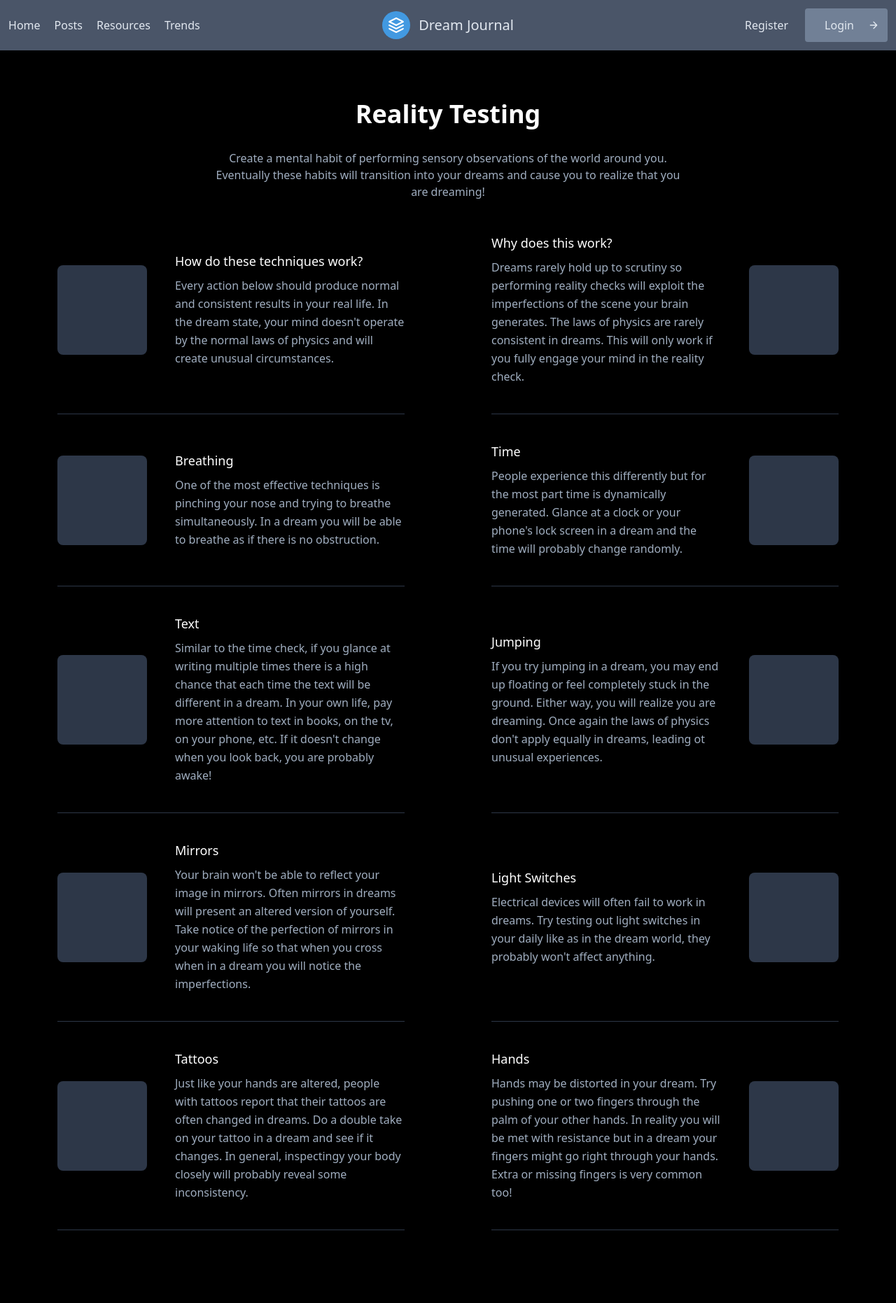
After one commit to duncanstew/dream-log, a Flask app: page /realitytesting in a window 1280 px wide. The commit adds this page. Shown: the whole page at 70% size. Run offline with Flask 2, Linux system fonts and the light colour scheme; style sheets or scripts are compiled from the project's sources.

Commit message:
resources/realitytesting v1

```diff
--- a/dream_blog/main/routes.py
+++ b/dream_blog/main/routes.py
@@ -41,4 +41,8 @@ def books():
 
 @main.route("/dreamrecall")
 def dreamrecall():
-    return render_template('dreamrecall.html', title='Books')
+    return render_template('dreamrecall.html', title='Dream Recall')
+
+@main.route("/realitytesting")
+def realitytesting():
+    return render_template('realitytesting.html', title='Reality')
--- /dev/null
+++ b/dream_blog/templates/realitytesting.html
@@ -0,0 +1,115 @@
+{% extends "layout.html" %}
+{% block content %}
+<section class="text-gray-500 bg-gray-900 body-font">
+  <div class="container px-5 py-16 mx-auto bg-black flex flex-wrap">
+    <div class="w-full mb-12">
+        <h1 class="text-4xl text-center text-white font-semibold">
+            Reality Testing
+        </h1>
+        <p class="max-w-2xl text-center mx-auto mt-6 text-base">
+            Create a mental habit of performing sensory observations of the world around you.
+            Eventually these habits will transition into your dreams and cause you to realize that you are dreaming!
+
+        </p>
+    </div>
+    <div class="flex items-center lg:w-2/5 mx-auto border-b pb-10 mb-10 border-gray-800 sm:flex-row flex-col">
+        <div class="sm:w-32 sm:h-32 h-24 w-24 sm:mr-10 inline-flex items-center justify-center rounded-lg text-teal-400 bg-gray-800 flex-shrink-0">
+        </div>
+        <div class="flex-grow sm:text-left text-center mt-6 sm:mt-0">
+          <h2 class="text-white text-lg title-font font-medium mb-2"> How do these techniques work? </h2>
+          <p class="leading-relaxed text-base"> Every action below should produce normal and consistent results in your real life. In the dream state, your mind doesn't operate by the normal laws of physics and will create unusual circumstances.</p>
+        </div>
+    </div>
+
+    <div class="flex items-center lg:w-2/5 mx-auto border-b pb-10 mb-10 border-gray-800 sm:flex-row flex-col">
+        <div class="flex-grow sm:text-left text-center mt-6 sm:mt-0">
+          <h2 class="text-white text-lg title-font font-medium mb-2"> Why does this work?</h2>
+          <p class="leading-relaxed text-base"> Dreams rarely hold up to scrutiny so performing reality checks will exploit the imperfections of the scene your brain generates. The laws of physics are rarely consistent in dreams. This will only work if you fully engage your mind in the reality check. </p>
+        </div>
+        <div class="sm:w-32 order-first sm:order-none sm:h-32 h-24 w-24 sm:ml-10 inline-flex items-center justify-center rounded-lg text-teal-400 bg-gray-800 flex-shrink-0">
+        </div>
+      </div>
+
+
+    <div class="flex items-center lg:w-2/5 mx-auto border-b pb-10 mb-10 border-gray-800 sm:flex-row flex-col">
+      <div class="sm:w-32 sm:h-32 h-24 w-24 sm:mr-10 inline-flex items-center justify-center rounded-lg text-teal-400 bg-gray-800 flex-shrink-0">
+      </div>
+      <div class="flex-grow sm:text-left text-center mt-6 sm:mt-0">
+        <h2 class="text-white text-lg title-font font-medium mb-2"> Breathing </h2>
+        <p class="leading-relaxed text-base"> One of the most effective techniques is pinching your nose and trying to breathe simultaneously. In a dream you will be able to breathe as if there is no obstruction.</p>
+      </div>
+    </div>
+
+    <div class="flex items-center lg:w-2/5 mx-auto border-b pb-10 mb-10 border-gray-800 sm:flex-row flex-col">
+      <div class="flex-grow sm:text-left text-center mt-6 sm:mt-0">
+        <h2 class="text-white text-lg title-font font-medium mb-2"> Time </h2>
+        <p class="leading-relaxed text-base"> People experience this differently but for the most part time is dynamically generated. Glance at a clock or your phone's lock screen in a dream and the time will probably change randomly. </p>
+      </div>
+      <div class="sm:w-32 order-first sm:order-none sm:h-32 h-24 w-24 sm:ml-10 inline-flex items-center justify-center rounded-lg text-teal-400 bg-gray-800 flex-shrink-0">
+      </div>
+    </div>
+
+    <div class="flex items-center lg:w-2/5 mx-auto border-b pb-10 mb-10 border-gray-800 sm:flex-row flex-col">
+      <div class="sm:w-32 sm:h-32 h-24 w-24 sm:mr-10 inline-flex items-center justify-center rounded-lg text-teal-400 bg-gray-800 flex-shrink-0">
+      </div>
+      <div class="flex-grow sm:text-left text-center mt-6 sm:mt-0">
+        <h2 class="text-white text-lg title-font font-medium mb-2"> Text </h2>
+        <p class="leading-relaxed text-base"> Similar to the time check, if you glance at writing multiple times there is a high chance that each time the text will be different in a dream. In your own life, pay more attention to text in books, on the tv, on your phone, etc. If it doesn't change when you look back, you are probably awake!
+        </p>
+      </div>
+    </div>
+
+    <div class="flex items-center lg:w-2/5 mx-auto border-b pb-10 mb-10 border-gray-800 sm:flex-row flex-col">
+        <div class="flex-grow sm:text-left text-center mt-6 sm:mt-0">
+          <h2 class="text-white text-lg title-font font-medium mb-2"> Jumping </h2>
+          <p class="leading-relaxed text-base"> If you try jumping in a dream, you may end up floating or feel completely stuck in the ground. Either way, you will realize you are dreaming. Once again the laws of physics don't apply equally in dreams, leading ot unusual experiences.</p>
+        </div>
+        <div class="sm:w-32 order-first sm:order-none sm:h-32 h-24 w-24 sm:ml-10 inline-flex items-center justify-center rounded-lg text-teal-400 bg-gray-800 flex-shrink-0">
+        </div>
+    </div>
+
+    <div class="flex items-center lg:w-2/5 mx-auto border-b pb-10 mb-10 border-gray-800 sm:flex-row flex-col">
+        <div class="sm:w-32 sm:h-32 h-24 w-24 sm:mr-10 inline-flex items-center justify-center rounded-lg text-teal-400 bg-gray-800 flex-shrink-0">
+        </div>
+        <div class="flex-grow sm:text-left text-center mt-6 sm:mt-0">
+          <h2 class="text-white text-lg title-font font-medium mb-2"> Mirrors </h2>
+          <p class="leading-relaxed text-base"> Your brain won't be able to reflect your image in mirrors. Often mirrors in dreams will present an altered version of yourself. Take notice of the perfection of mirrors in your waking life so that when you cross when in a dream you will notice the imperfections.</p>
+        </div>
+      </div>
+
+      <div class="flex items-center lg:w-2/5 mx-auto border-b pb-10 mb-10 border-gray-800 sm:flex-row flex-col">
+          <div class="flex-grow sm:text-left text-center mt-6 sm:mt-0">
+            <h2 class="text-white text-lg title-font font-medium mb-2"> Light Switches </h2>
+            <p class="leading-relaxed text-base"> Electrical devices will often fail to work in dreams. Try testing out light switches in your daily like as in the dream world, they probably won't affect anything. </p>
+          </div>
+          <div class="sm:w-32 order-first sm:order-none sm:h-32 h-24 w-24 sm:ml-10 inline-flex items-center justify-center rounded-lg text-teal-400 bg-gray-800 flex-shrink-0">
+          </div>
+      </div>
+
+      <div class="flex items-center lg:w-2/5 mx-auto border-b pb-10 mb-10 border-gray-800 sm:flex-row flex-col">
+        <div class="sm:w-32 sm:h-32 h-24 w-24 sm:mr-10 inline-flex items-center justify-center rounded-lg text-teal-400 bg-gray-800 flex-shrink-0">
+        </div>
+        <div class="flex-grow sm:text-left text-center mt-6 sm:mt-0">
+          <h2 class="text-white text-lg title-font font-medium mb-2"> Tattoos</h2>
+          <p class="leading-relaxed text-base">Just like your hands are altered, people with tattoos report that their tattoos are often changed in dreams.
+              Do a double take on your tattoo in a dream and see if it changes. In general, inspectingy your body closely will probably reveal some inconsistency.</p>
+        </div>
+      </div>
+
+      <div class="flex items-center lg:w-2/5 mx-auto border-b pb-10 mb-10 border-gray-800 sm:flex-row flex-col">
+          <div class="flex-grow sm:text-left text-center mt-6 sm:mt-0">
+            <h2 class="text-white text-lg title-font font-medium mb-2"> Hands</h2>
+            <p class="leading-relaxed text-base">Hands may be distorted in your dream. Try pushing one or two fingers through the palm of your other hands. In reality you will be met with resistance but in a dream your fingers might go right
+                through your hands. Extra or missing fingers is very common too!</p>
+          </div>
+          <div class="sm:w-32 order-first sm:order-none sm:h-32 h-24 w-24 sm:ml-10 inline-flex items-center justify-center rounded-lg text-teal-400 bg-gray-800 flex-shrink-0">
+          </div>
+      </div>
+
+
+
+
+
+  </div>
+</section>
+{% endblock content %}
--- a/dream_blog/templates/resources.html
+++ b/dream_blog/templates/resources.html
@@ -1,7 +1,7 @@
 {% extends "layout.html" %}
 {% block content %}
 <section class="text-gray-500 body-font bg-gray-900">
-    <div class="container px-5 py-24 mx-auto">
+    <div class="container px-5 py-16 mx-auto">
       <div class="flex flex-wrap w-full mb-20 flex-col items-center text-center">
         <h1 class="sm:text-3xl text-2xl font-medium title-font mb-2 text-white"> Lucid Dreaming Info</h1>
         <p class="lg:w-1/2 w-full leading-relaxed text-base">It's a skill anyone can develop.</p>
@@ -28,7 +28,7 @@
 
         <div class="xl:w-1/3 md:w-1/2 p-4">
           <!-- HERE -->
-          <a href="{{ url_for('users.account')}}">
+          <a href="{{ url_for('main.realitytesting')}}">
             <button>
               <div class="border border-gray-800 p-6 rounded-lg hover:shadow-outline shadow-xl flex flex-col">
                 <div class="w-10 h-10 inline-flex rounded-full bg-gray-800 text-indigo-400 mb-4">
@@ -118,7 +118,6 @@
         </div>
 
       </div>
-      <button class="flex mx-auto mt-16 text-white bg-indigo-500 border-0 py-2 px-8 focus:outline-none hover:bg-indigo-600 rounded text-lg">Button</button>
     </div>
   </section>
 {% endblock content %}
```
Also changed, not shown: dream_blog/templates/home.html (+14 -14 lines), dream_blog/static/svgs/clock.svg.
